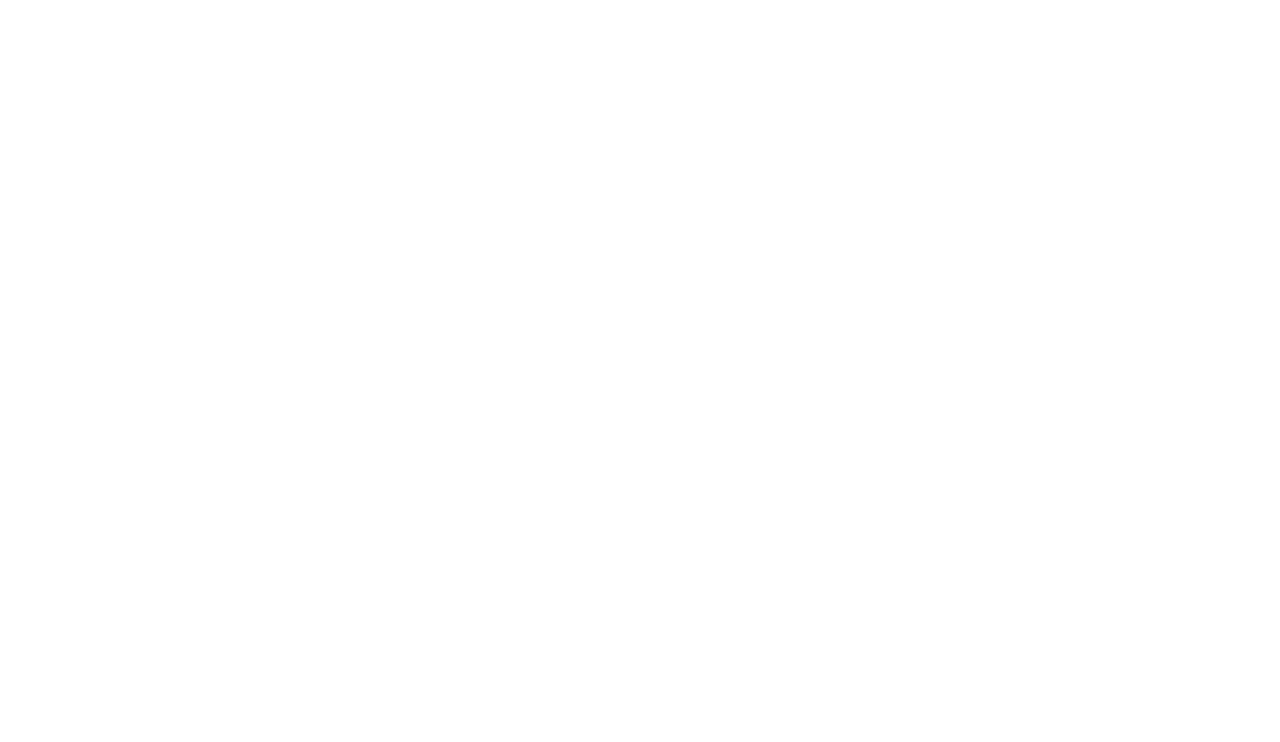
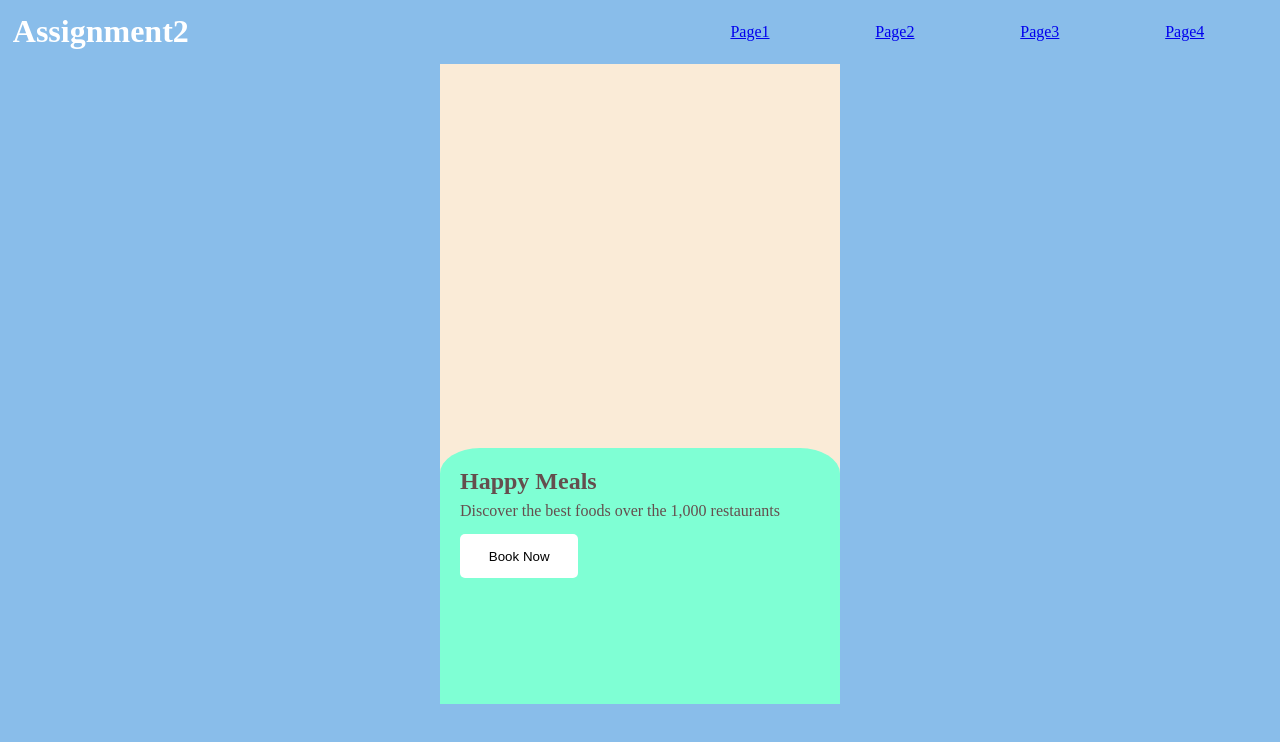
Before and after one commit to hiteshdeshmukh/ARC_Assignment2, a plain HTML site: page page3.html in a window 1280 px wide. Drawn offline with Linux system fonts and the light colour scheme.

Commit message:
Page 3 Update

```diff
--- a/page3.html
+++ b/page3.html
@@ -4,8 +4,55 @@
     <meta charset="UTF-8">
     <meta name="viewport" content="width=device-width, initial-scale=1.0">
     <title>Page 3</title>
+
+    <link rel="stylesheet" href="style.css">
 </head>
 <body>
 
+    <div class="page3">
+
+        <header class="header1">
+            <h1> Assignment2 </h1>
+            <div class="index">
+                <a href="index.html"> Page1 </a>
+                <a href="page2.html"> Page2 </a>
+                <a href="page3.html"> Page3 </a>
+                <a href="page4.html"> Page4 </a>
+
+            </div>
+        </header>
+
+        <section class="p3s">
+
+            <div class="p3s1c1">
+
+                <div class="p3c1p1">
+
+
+                </div>
+
+                <div class="p3c1p2">
+
+                    <h1 class="p3t1"> Happy Meals </h1>
+
+                    <p class="p3t2">
+                        Discover the best foods over the 1,000 restaurants
+                    </p>
+
+                    <button class="p3b1">
+                        Book Now
+                    </button>
+
+                </div>
+
+            </div>
+
+
+        </section>
+
+
+
+    </div>
+
 </body>
 </html>
--- a/style.css
+++ b/style.css
@@ -40,7 +40,7 @@ section{
 
 .page1{
     width: 50vh;
-
+    height: 100vh;
     background-color:black;
 
 
@@ -131,3 +131,66 @@ h1{
     color: white;
 
 }
+
+
+
+.p3s{
+
+    width: 100%;
+    height: 100vh;
+
+}
+.p3s1c1{
+    width: 50vh;
+    height: 80vh;
+    background-color:antiquewhite;
+
+
+
+}
+
+.p3c1p1{
+    width: 100%;
+    height: 60%;
+    background-color: transparent;
+
+
+}
+
+.p3c1p2{
+    width: 100%;
+    height: 40%;
+    background-color: aquamarine;
+
+    border-radius: 10% 10% 0 0;
+
+    padding: 5%
+
+
+}
+
+.p3t1{
+    color:rgb(101, 78, 78)
+
+
+}
+
+
+.p3t2{
+
+    color:rgb(101, 78, 78);
+    padding: 1% 0%;
+    margin: 1% 0%;
+
+}
+
+.p3b1{
+    background-color: white;
+
+    padding: 4% 8%;
+    border: none;
+
+    border-radius: 5px;
+    margin: 2% 0%;
+
+}
```
